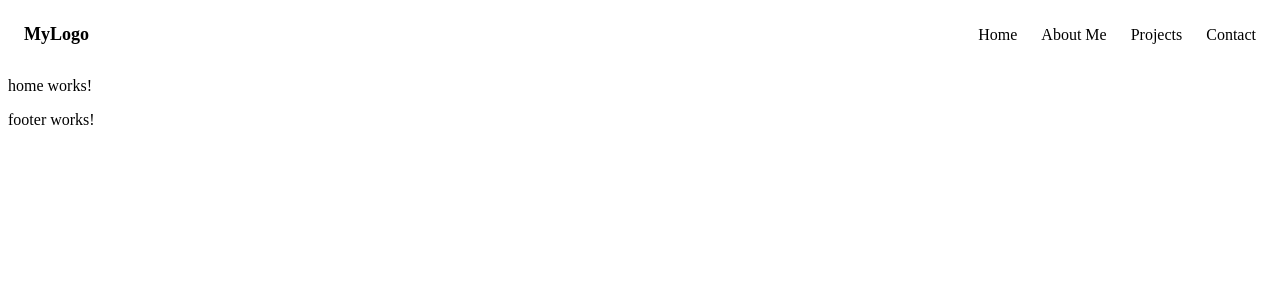
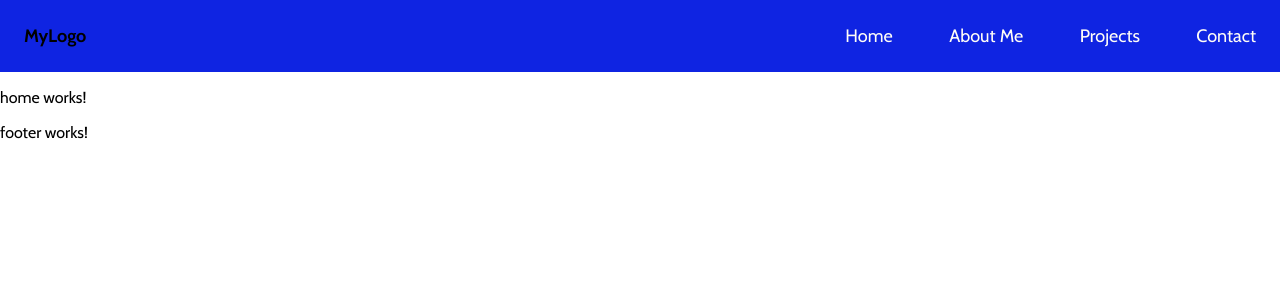
Before and after one commit to ralphleedev/site-vitrine, an Angular app: page / in a window 1280 px wide. Shown: the top 300 px of the page. Built offline with nearby package versions, Linux system fonts and the light colour scheme.

Commit message:
style: implement responsive header design

```diff
--- a/src/app/core/header/header.component.css
+++ b/src/app/core/header/header.component.css
@@ -1,67 +1,142 @@
+/* ========================================
+   Header
+   ======================================== */
+
 .header {
   width: 100%;
-  border-bottom: 1px solid #eee;
-  background: white;
+  height: var(--header-height);
+  background: var(--color-primary);
 }
 
 .container {
   display: flex;
+  align-items: center;
   justify-content: space-between;
-  align-items: center;
-  padding: 16px;
+  height: 100%;
+  padding: 0 16px;
 }
 
-/* Logo */
+/* ========================================
+   Logo
+   ======================================== */
+
 .logo {
-  font-weight: bold;
   font-size: 18px;
+  font-weight: 700;
 }
 
-/* Desktop nav (hidden by default) */
+
+/* ========================================
+   Mobile menu button
+   ======================================== */
+
+.menu-btn {
+  width: 48px;
+  height: 48px;
+  padding: 0;
+  border: none;
+  background: none;
+  color: var(--color-white);
+  cursor: pointer;
+  display: flex;
+  align-items: center;
+  justify-content: center;
+}
+
+.menu-icon {
+  width: 24px;
+  height: 24px;
+  display: block;
+}
+
+/* ========================================
+   Navigation
+   ======================================== */
+
+/* Hidden on mobile */
 .nav {
   display: none;
-  gap: 24px;
 }
 
 .nav a {
+  color: var(--color-white);
   text-decoration: none;
-  color: black;
-  font-weight: 500;
+  font-weight: 400;
+  font-size: var(--font-size-lg);
+  cursor: pointer;
+
 }
 
-/* Mobile button */
-.menu-btn {
-  font-size: 24px;
-  background: none;
-  border: none;
-  cursor: pointer;
+/* ========================================
+   Mobile menu
+   ======================================== */
+
+.mobile-menu {
+  display: none;
 }
 
-/* Mobile menu */
-.mobile-menu {
+.mobile-menu.open {
+  position: fixed;
+  top: var(--header-height);
+  right: 0;
+  bottom: 0;
+  left: 0;
+
   display: flex;
   flex-direction: column;
-  padding: 16px;
-  gap: 12px;
-  border-top: 1px solid #eee;
+  align-items: center;
+  justify-content: center;
+  gap: 24px;
+
+  background: var(--color-white);
 }
 
 .mobile-menu a {
+  color: var(--color-primary);
   text-decoration: none;
-  color: black;
+  font-size: var(--font-size-lg);
 }
 
-/* Desktop styles */
+/* ========================================
+   Prevent page scrolling when menu is open
+   ======================================== */
+
+html:has(.mobile-menu.open) {
+  overflow: hidden;
+}
+
+/* ========================================
+   Desktop
+   ======================================== */
+
 @media (min-width: 768px) {
+
+  .container {
+    display: flex;
+    align-items: center;
+    width: 100%;
+    padding: 0 24px;
+  }
+
+  .header {
+    height: var(--header-height-desktop);
+    font-size: var(--font-size-base)
+  }
+
   .nav {
     display: flex;
+    align-items: center;
+    justify-content: space-between;
+    min-width: 33.333%;
+    gap: 32px;
+    margin-left: auto;
   }
 
   .menu-btn {
     display: none;
   }
 
-  .mobile-menu {
+  .mobile-menu.open {
     display: none;
   }
 }
--- a/src/app/core/header/header.component.html
+++ b/src/app/core/header/header.component.html
@@ -1,4 +1,4 @@
-
+<header class="header">
   <div class="container">
 
     <!-- Logo -->
@@ -8,7 +8,7 @@
 
     <!-- Desktop nav -->
     <nav class="nav">
-      <a routerLink="">Home</a>
+      <a routerLink="/">Home</a>
       <a routerLink="/about">About Me</a>
       <a routerLink="/projects">Projects</a>
       <a routerLink="/contact">Contact</a>
@@ -16,15 +16,18 @@
 
     <!-- Mobile menu button -->
     <button class="menu-btn" (click)="toggleMenu()">
-      ☰
+      <img
+        class="menu-icon"
+        [src]= menuIcon
+      >
     </button>
-
   </div>
 
   <!-- Mobile dropdown -->
-  <div class="mobile-menu" *ngIf="isMenuOpen">
+  <div class="mobile-menu" [class.open]="isMenuOpen">
     <a routerLink="" (click)="closeMenu()">Home</a>
     <a routerLink="/about" (click)="closeMenu()">About Me</a>
     <a routerLink="/projects" (click)="closeMenu()">Projects</a>
     <a routerLink="/contact" (click)="closeMenu()">Contact</a>
   </div>
+</header>
--- a/src/app/core/header/header.component.ts
+++ b/src/app/core/header/header.component.ts
@@ -9,7 +9,7 @@ import { Component } from '@angular/core';
 })
 export class HeaderComponent {
 
-isMenuOpen = false;
+  isMenuOpen = false;
 
   toggleMenu() {
     this.isMenuOpen = !this.isMenuOpen;
@@ -18,4 +18,10 @@ isMenuOpen = false;
   closeMenu() {
     this.isMenuOpen = false;
   }
+
+  get menuIcon(): string {
+    return this.isMenuOpen
+      ? 'icons/menu-close.svg'
+      : 'icons/menu-hamburger.svg';
+  }
 }
--- a/src/styles.css
+++ b/src/styles.css
@@ -1 +1,37 @@
-/* You can add global styles to this file, and also import other style files */
+@import url('https://fonts.googleapis.com/css2?family=Cabin:wght@400;500;600;700&display=swap');
+
+:root {
+    --color-primary: #0F24E2;
+    --color-primary-light: #84C3ED;
+    --color-white: #FFFDF7;
+
+
+    --font-family-body: 'Cabin', sans-serif;
+
+    --font-size-sm: 14px;
+    --font-size-base: 16px;
+    --font-size-lg: 18px;
+
+    --header-height: 64px;
+    --header-height-desktop: 72px;
+
+}
+
+/* Global styles */
+
+*,
+*::before,
+*::after {
+  box-sizing: border-box;
+}
+
+html,
+body {
+  margin: 0;
+  padding: 0;
+}
+
+
+body {
+  font-family: var(--font-family-body);
+}
```
Also changed, not shown: public/icons/menu-close.svg (added), public/icons/menu-hamburger.svg (added).
